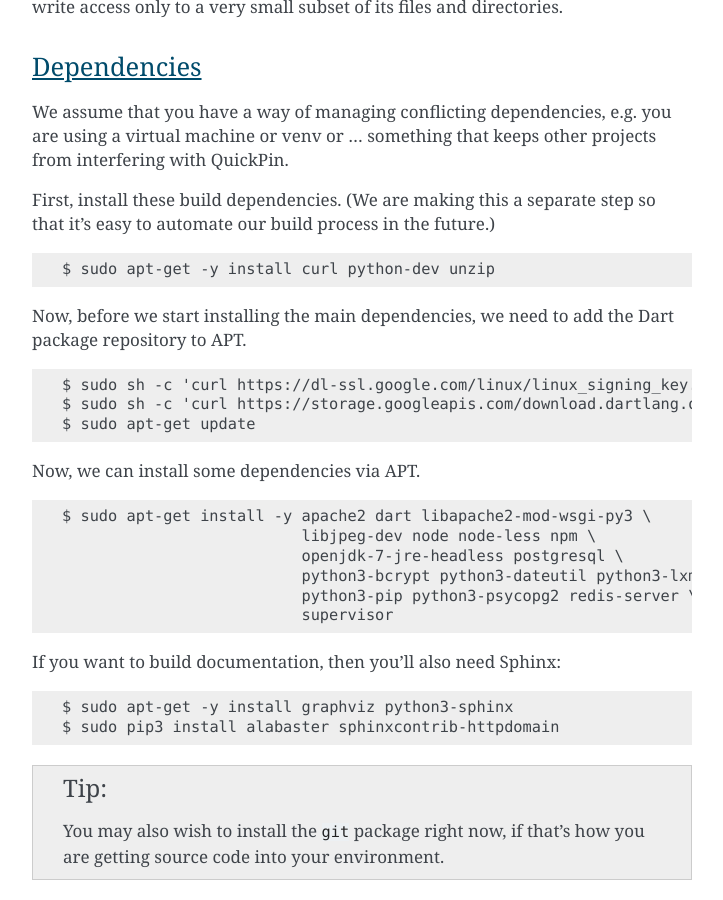
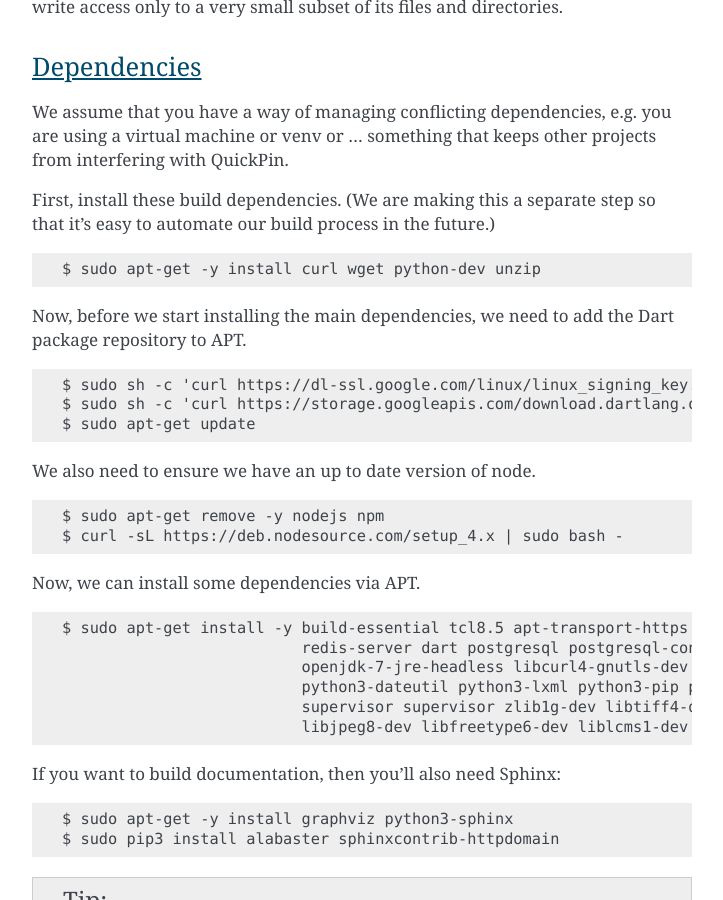
Before and after one commit to TeamHG-Memex/quickpin, a Sphinx documentation site: the page built from docs/installation.rst, in a window 1280 px wide and 900 px high, scrolled down 1052 px. Shown: the whole window, without its empty margins (388-1111 px from the left). Built offline with Sphinx 7.4.7, drawn with Linux system fonts in a browser that asks for light colours; pages that are not in the unit, such as notebooks, are missing from menus; some of the changed text lies outside the part shown.

Commit message:
Installation and docstrings

```diff
--- a/docs/api.rst
+++ b/docs/api.rst
@@ -302,3 +302,4 @@ Endpoints
     :undoc-static:
     :undoc-endpoints: angular, dart_package, main_dart_js
     :include-empty-docstring:
+    :order: path
--- a/docs/installation.rst
+++ b/docs/installation.rst
@@ -46,7 +46,7 @@ that it's easy to automate our build process in the future.)
 
 .. code:: bash
 
-    $ sudo apt-get -y install curl python-dev unzip
+    $ sudo apt-get -y install curl wget python-dev unzip
 
 Now, before we start installing the main dependencies, we need to add the Dart
 package repository to APT.
@@ -57,16 +57,26 @@ package repository to APT.
     $ sudo sh -c 'curl https://storage.googleapis.com/download.dartlang.org/linux/debian/dart_stable.list > /etc/apt/sources.list.d/dart_stable.list'
     $ sudo apt-get update
 
+
+We also need to ensure we have an up to date version of node.
+
+.. code::
+
+    $ sudo apt-get remove -y nodejs npm
+    $ curl -sL https://deb.nodesource.com/setup_4.x | sudo bash -
+
+
 Now, we can install some dependencies via APT.
 
 .. code::
 
-    $ sudo apt-get install -y apache2 dart libapache2-mod-wsgi-py3 \
-                              libjpeg-dev node node-less npm \
-                              openjdk-7-jre-headless postgresql \
-                              python3-bcrypt python3-dateutil python3-lxml \
-                              python3-pip python3-psycopg2 redis-server \
-                              supervisor
+    $ sudo apt-get install -y build-essential tcl8.5 apt-transport-https \
+                              redis-server dart postgresql postgresql-contrib \
+                              openjdk-7-jre-headless libcurl4-gnutls-dev python3-bcrypt \
+                              python3-dateutil python3-lxml python3-pip python3-psycopg2 \
+                              supervisor supervisor zlib1g-dev libtiff4-dev \
+                              libjpeg8-dev libfreetype6-dev liblcms1-dev libwebp-dev
+
 
 If you want to build documentation, then you'll also need Sphinx:
 
@@ -129,6 +139,13 @@ You should probably add ``PUB_CACHE`` to your ``.profile`` (or similar) so
 that you don't need to remember to export this variable every time you log
 in.
 
+We also need to install the less package for node using npm,
+as the ubuntu version is out of date:
+
+.. code:: bash
+
+    $ sudo npm install -g less
+
 Now we can use Pub to bring in our dependencies.
 
 .. code:: bash
@@ -157,6 +174,16 @@ packages expect the Node.js executable to be called ``node``.
 .. code:: bash
 
     $ sudo ln -s /usr/bin/nodejs /usr/local/bin/node
+
+
+Now upgrade the Dart packages.
+
+.. code:: bash
+
+    $ cd /opt/quickpin/static/dart
+    $ sudo -E pub upgrade
+    $ fixpub
+
 
 Finally, the last step is to get the Solr search engine installed. Begin by
 downloading version 5.x `from here
```
Also changed, not shown: 2 other files.
